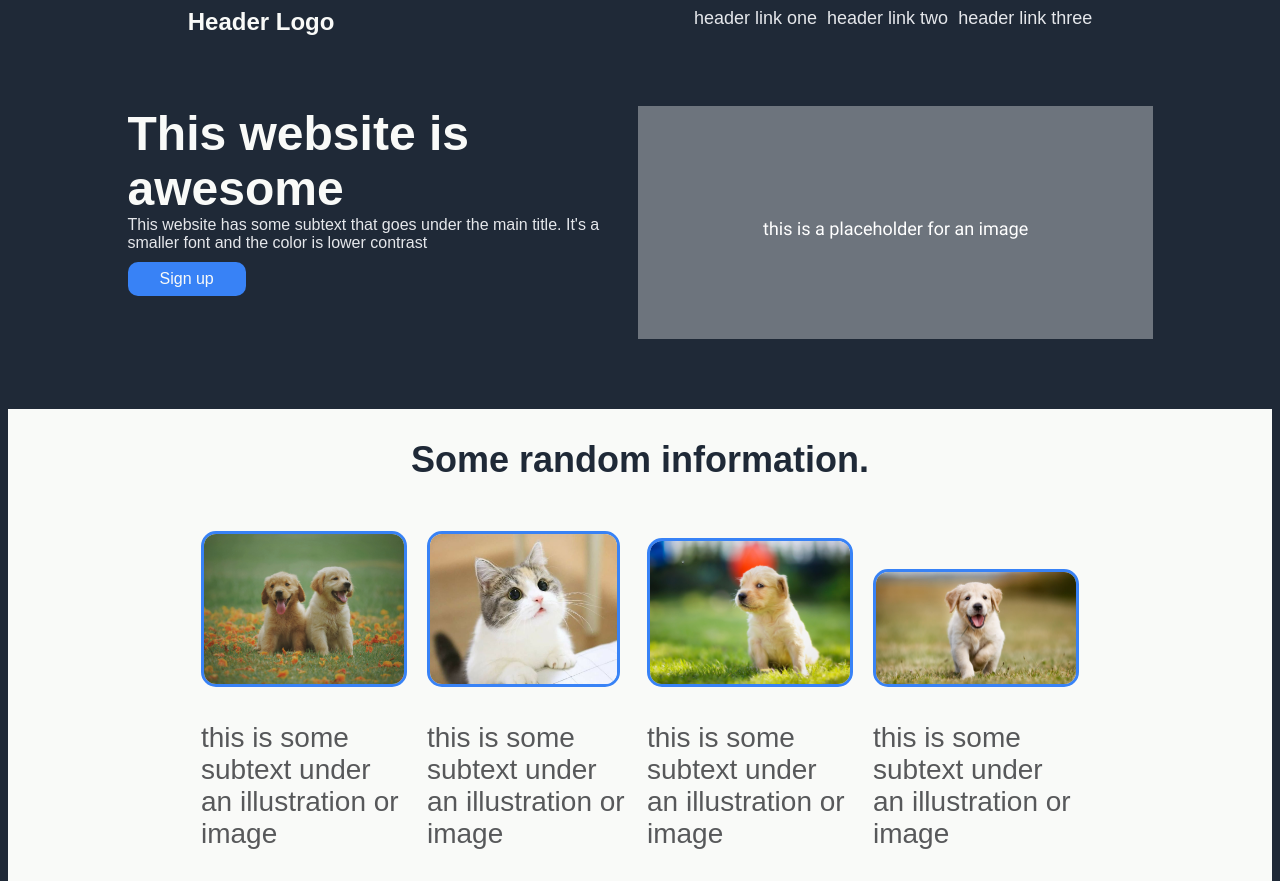
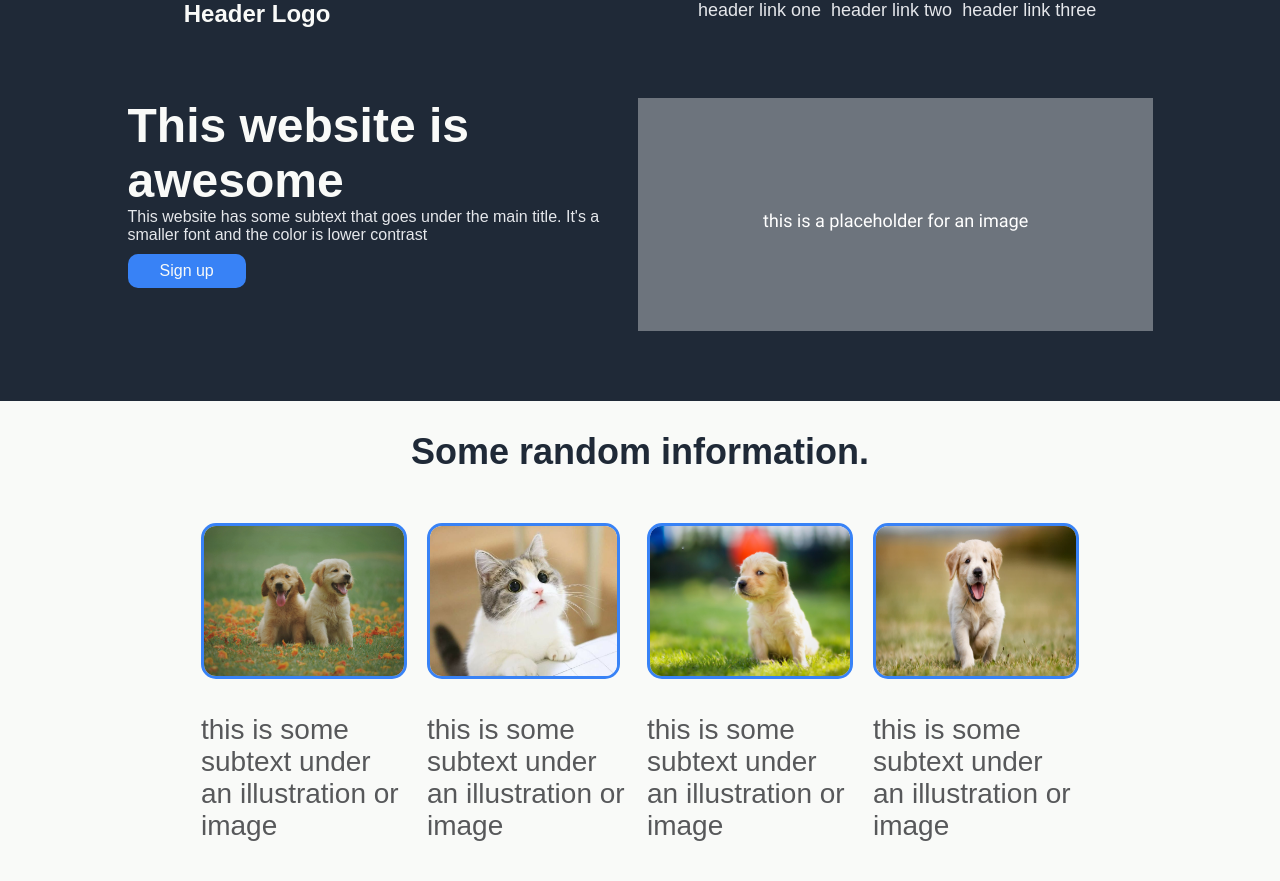
Before and after one commit to mysia3/odin-landing, a plain HTML site: page index.html in a window 1280 px wide. Shown: the top 881 px of the page. Drawn offline with Linux system fonts and the light colour scheme.

Commit message:
fixed img

```diff
--- a/styles.css
+++ b/styles.css
@@ -5,6 +5,11 @@
 body {
     background-color: #1f2937;
     color: #f9faf8;
+    display: flex;
+    margin: 0;
+    padding: 0;
+    flex-direction: column;
+    justify-content: space-between;
     /* outline: red solid 1px; */
 }
 .header {
@@ -15,6 +20,10 @@ body {
 
     font-family:Verdana;
 
+}
+
+.fourth img {
+    height: 50vh;
 }
 
 .links{
@@ -42,6 +51,7 @@ body {
     justify-content: center;
     /* gap: 15px; */
     padding: 70px 30px;
+    flex-shrink: 0;
     font-family: Verdana, Geneva, Tahoma, sans-serif;
 
 }
@@ -72,6 +82,7 @@ img {
     padding: 30px;
     color: #1f2937;
     font-weight: bold;
+    margin: 0px;
     font-family: sans-serif;
 }
 
```
